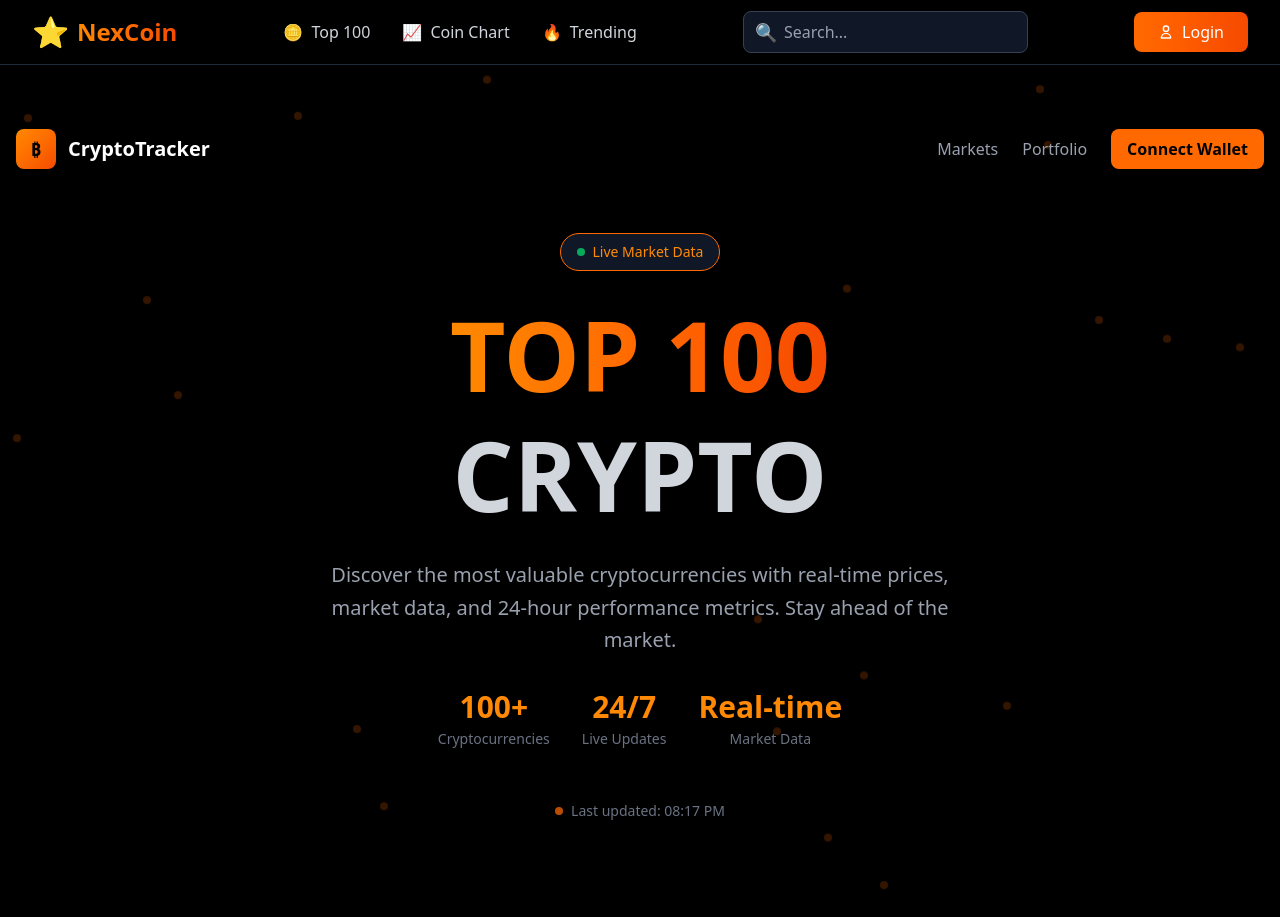
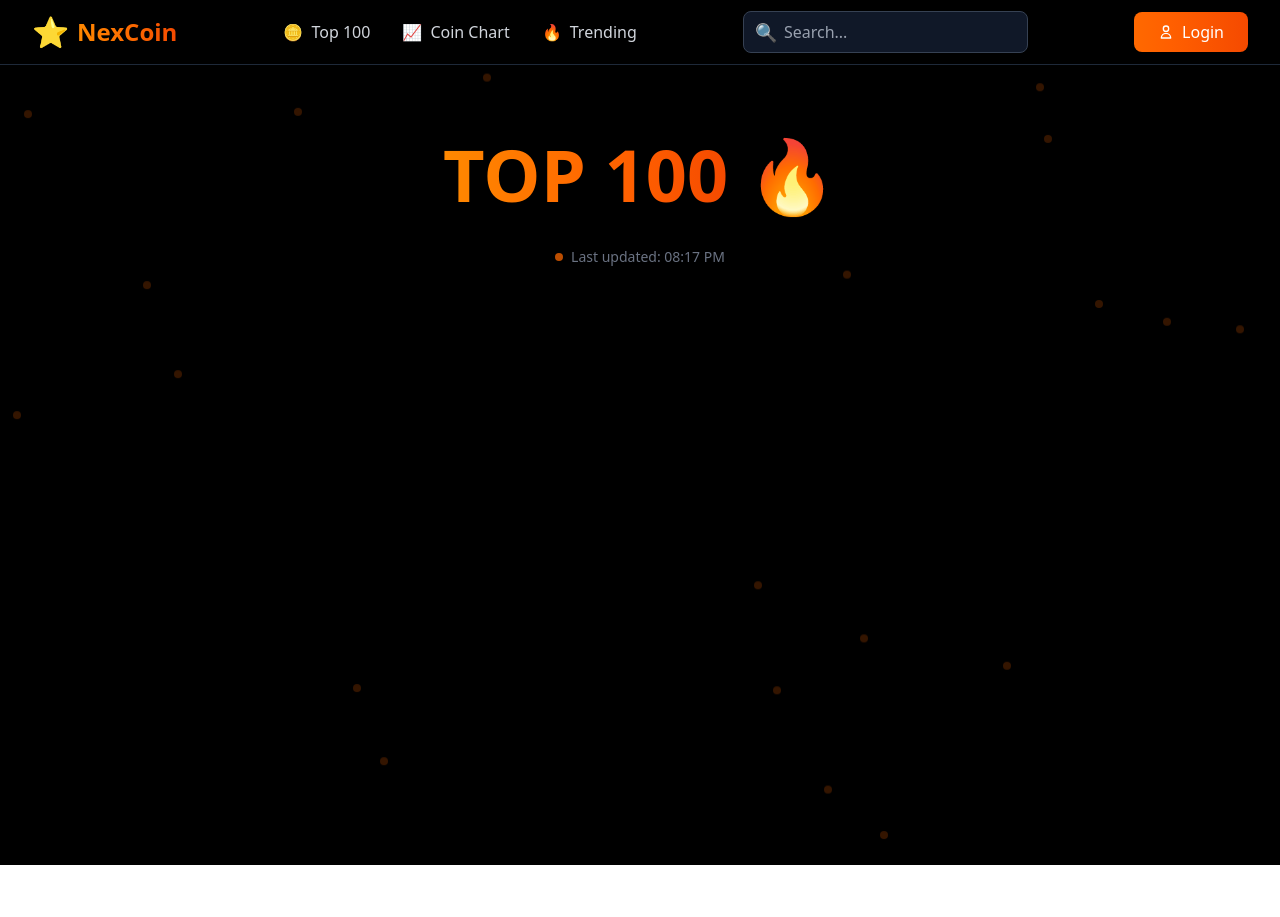
Before and after one commit to xaanyaax/NexCoin, a Next.js app: page /top100 in a window 1280 px wide. After the commit the page ends 865 px from the top, so only its background shows below. Built offline with nearby package versions, Linux system fonts and the light colour scheme.

Commit message:
top-100 page client side done

```diff
--- a/src/app/top100/page.tsx
+++ b/src/app/top100/page.tsx
@@ -105,79 +105,35 @@ const CryptoTop100Page: React.FC = () => {
       {/* Header Section */}
       <div className="relative z-10 pt-16 pb-8">
         <div className="max-w-7xl mx-auto px-4">
-          {/* Navigation */}
-          <nav className="flex items-center justify-between mb-16">
-            <div className="flex items-center space-x-3">
-              <div className="w-10 h-10 bg-gradient-to-br from-orange-400 to-orange-600 rounded-lg flex items-center justify-center">
-                <span className="text-black font-bold text-lg">₿</span>
-              </div>
-              <span className="text-white text-xl font-bold">CryptoTracker</span>
-            </div>
-            <div className="flex items-center space-x-6">
-              <button className="text-gray-400 hover:text-orange-400 transition-colors duration-300">
-                Markets
-              </button>
-              <button className="text-gray-400 hover:text-orange-400 transition-colors duration-300">
-                Portfolio
-              </button>
-              <button className="bg-orange-500 hover:bg-orange-600 text-black px-4 py-2 rounded-lg font-semibold transition-colors duration-300">
-                Connect Wallet
-              </button>
-            </div>
-          </nav>
 
           {/* Hero Section */}
           <div className="text-center mb-16">
-            <div className="inline-flex items-center space-x-2 bg-gray-900 border border-orange-500 rounded-full px-4 py-2 mb-6">
-              <div className="w-2 h-2 bg-green-400 rounded-full animate-pulse"></div>
-              <span className="text-orange-400 text-sm font-medium">Live Market Data</span>
-            </div>
 
-            <h1 className="text-6xl md:text-8xl font-black text-white mb-6 leading-tight">
+
+            <h1 className="text-6xl md:text-7xl font-black text-white mb-6 leading-tight">
               <span className="bg-gradient-to-r from-orange-400 via-orange-500 to-orange-600 bg-clip-text text-transparent">
                 TOP 100
               </span>
+              <span> 🔥</span>
               <br />
-              <span className="text-gray-300">CRYPTO</span>
+
             </h1>
 
-            <p className="text-xl text-gray-400 mb-8 max-w-2xl mx-auto leading-relaxed">
-              Discover the most valuable cryptocurrencies with real-time prices,
-              market data, and 24-hour performance metrics. Stay ahead of the market.
-            </p>
 
-            {/* Stats Bar */}
-            <div className="flex flex-wrap justify-center gap-8 mb-12">
-              <div className="text-center">
-                <div className="text-3xl font-bold text-orange-400 mb-1">100+</div>
-                <div className="text-sm text-gray-500">Cryptocurrencies</div>
-              </div>
-              <div className="text-center">
-                <div className="text-3xl font-bold text-orange-400 mb-1">24/7</div>
-                <div className="text-sm text-gray-500">Live Updates</div>
-              </div>
-              <div className="text-center">
-                <div className="text-3xl font-bold text-orange-400 mb-1">Real-time</div>
-                <div className="text-sm text-gray-500">Market Data</div>
-              </div>
-            </div>
+
+
+
+
+
 
             {/* Last Update */}
             <div className="inline-flex items-center space-x-2 text-gray-500 text-sm">
               <div className="w-2 h-2 bg-orange-500 rounded-full animate-pulse"></div>
               <span>Last updated: {formatTime(lastUpdate)}</span>
             </div>
+
           </div>
         </div>
-      </div>
-
-      {/* Main Content */}
-      <div className="relative z-10">
-        {/* <CryptoCardsGrid
-          coins={coins}
-          isLoading={isLoading}
-          loadingCount={12}
-        /> */}
       </div>
 
 
--- a/src/components/Navbar.tsx
+++ b/src/components/Navbar.tsx
@@ -118,7 +118,11 @@ const Navbar: React.FC = () => {
               <span>🔥</span>
               <span className="font-medium">Trending Coins</span>
             </button>
+
+
           </div>
+
+
 
           {/* Mobile Search */}
           <div className="relative">
```
